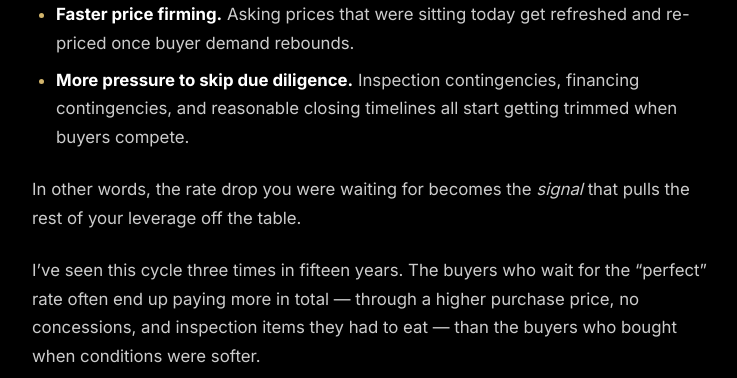
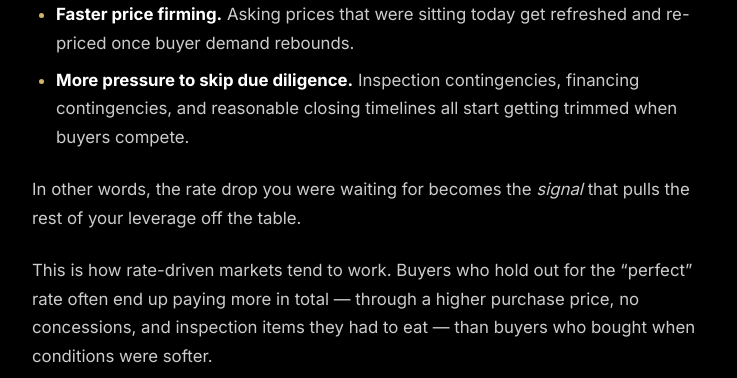
Before and after one commit to 615RealtyGuy/615RealtyGuy, a Jekyll site: the page built from _posts/2026-05-26-should-i-wait-for-mortgage-rates-to-drop-before-buying-middle-tennessee.md, in a window 1280 px wide and 900 px high, scrolled down 4454 px, cut to the strip 0-378 px from the top of the window. Shown: the whole strip, without its empty margins (268-1005 px from the left). Built offline with Jekyll 4.4.1, drawn with Linux system fonts in a browser that asks for light colours.

Commit message:
Remove inaccurate tenure claim in wait-for-mortgage-rates post
Rephrased "I've seen this cycle three times in fifteen years" as a neutral
observation about how rate-driven markets behave. The argument stands on
the market dynamic itself rather than an overstated personal track record.

Co-Authored-By: Claude Opus 4.7 (1M context) <noreply@anthropic.com>

```diff
--- a/_posts/2026-05-26-should-i-wait-for-mortgage-rates-to-drop-before-buying-middle-tennessee.md
+++ b/_posts/2026-05-26-should-i-wait-for-mortgage-rates-to-drop-before-buying-middle-tennessee.md
@@ -96,7 +96,7 @@ Practically, that often looks like:
 
 In other words, the rate drop you were waiting for becomes the *signal* that pulls the rest of your leverage off the table.
 
-I've seen this cycle three times in fifteen years. The buyers who wait for the "perfect" rate often end up paying more in total — through a higher purchase price, no concessions, and inspection items they had to eat — than the buyers who bought when conditions were softer.
+This is how rate-driven markets tend to work. Buyers who hold out for the "perfect" rate often end up paying more in total — through a higher purchase price, no concessions, and inspection items they had to eat — than buyers who bought when conditions were softer.
 
 ![Side-by-side comparison: today's softer Middle Tennessee market versus a rate-driven competitive market](/assets/images/blog/wait-for-rates-tradeoffs.png)
 
```
